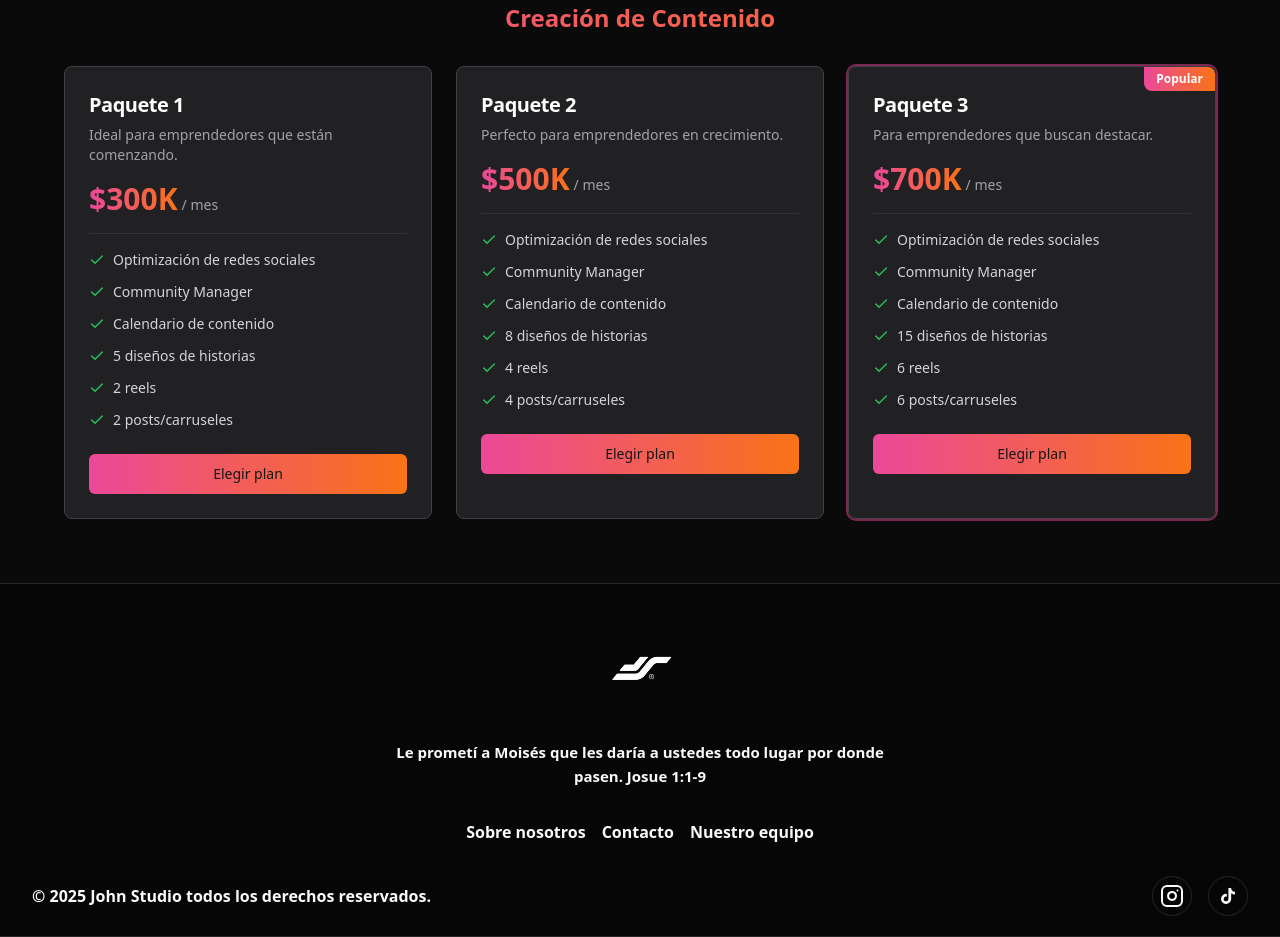
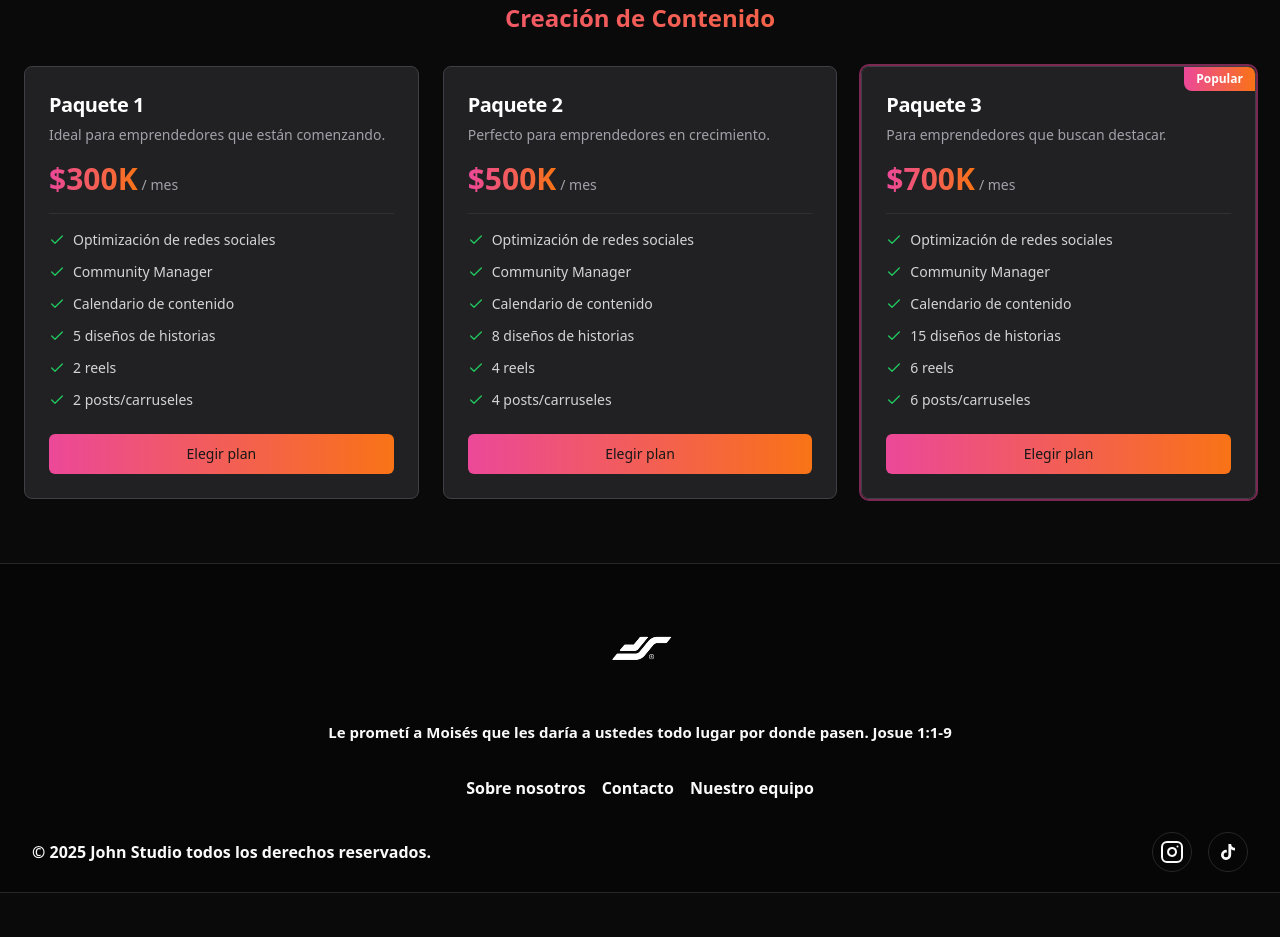
Before and after one commit to jul-cesar/johnstudio, a React (Vite) app: page / in a window 1280 px wide. Shown: the part 3299-4236 px from the top of the page. After the commit the page ends 4192 px from the top, so only its background shows below. Built offline with nearby package versions, Linux system fonts and the light colour scheme.

Commit message:
width problem in pricing and footer

```diff
--- a/src/components/Footer.tsx
+++ b/src/components/Footer.tsx
@@ -19,8 +19,8 @@ const Footer = () => {
   ];
 
   return (
-    <footer className=" px-4 bg-[#060606] border border-t-border border-l-0 border-r-0 py-5 max-w-screen-xl mx-auto md:px-8 font-semibold">
-      <div className="max-w-lg sm:mx-auto sm:text-center">
+    <footer className=" px-4 bg-[#060606] border border-t-border border-l-0 border-r-0 py-5 max-w-full mx-auto md:px-8 font-semibold">
+      <div className="max-w-full sm:mx-auto sm:text-center">
         <img src="jsticon.svg" className="w-32 sm:mx-auto" />
         <p className="leading-relaxed mt-2 text-[15px]">
           Le prometí a Moisés que les daría a ustedes todo lugar por donde
--- a/src/components/PricingSection.tsx
+++ b/src/components/PricingSection.tsx
@@ -1,5 +1,3 @@
-"use client";
-
 import { Check } from "lucide-react";
 import { useState } from "react";
 import { Link } from "react-router-dom";
@@ -226,7 +224,7 @@ export default function CoolDarkPricingSection() {
           </p>
         </div>
 
-        <div className="mx-auto max-w-6xl">
+        <div className="mx-auto max-w-full">
           <Tabs
             value={activeTab}
             onValueChange={setActiveTab}
```
